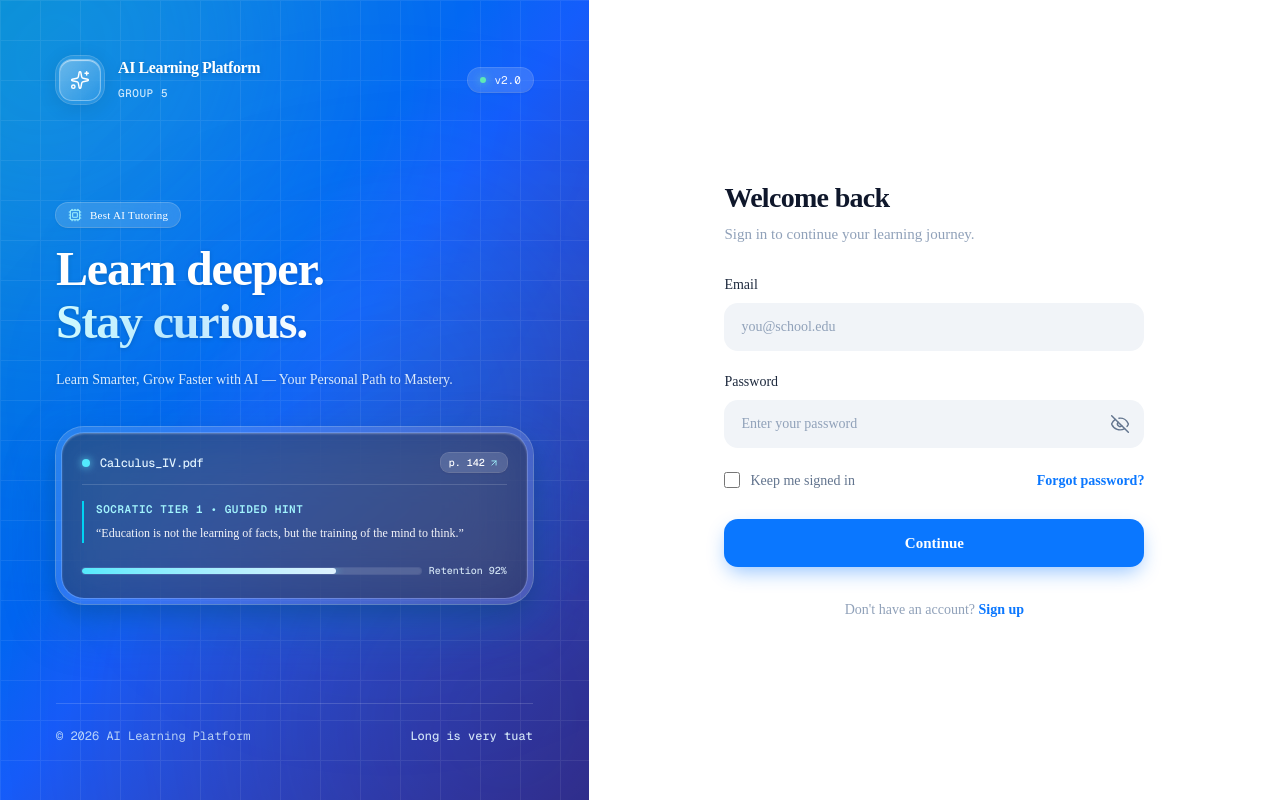
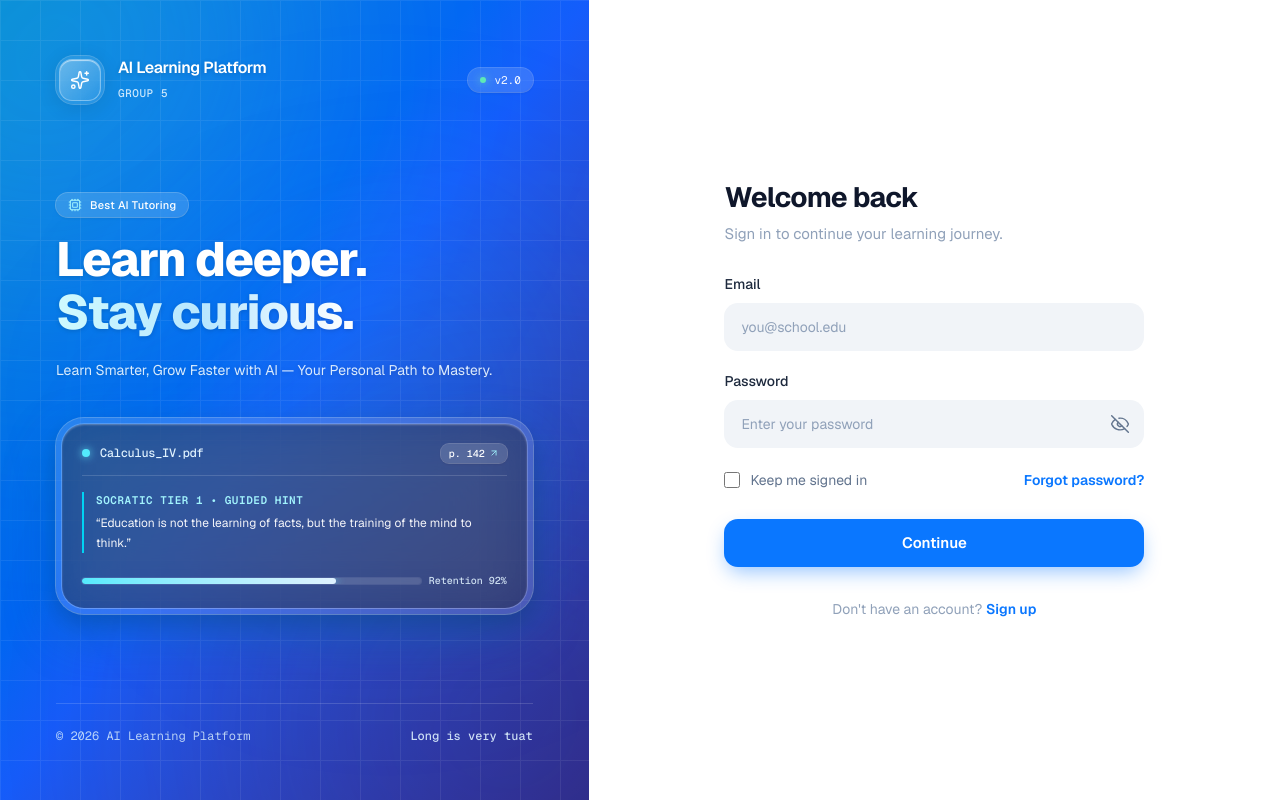
Before and after one commit to LongNguyen2910/ai-learning-platform, a Next.js app in the folder apps/web/: page /login in a window 1280 px wide. Built offline with nearby package versions, Linux system fonts and the light colour scheme.

Commit message:
fix: login bug

```diff
--- a/apps/web/src/app/globals.css
+++ b/apps/web/src/app/globals.css
@@ -7,9 +7,9 @@
 @theme inline {
   --color-background: var(--background);
   --color-foreground: var(--foreground);
-  --font-sans: var(--font-sans);
-  --font-mono: var(--font-geist-mono);
-  --font-heading: var(--font-sans);
+  --font-sans: var(--font-geist-sans), ui-sans-serif, system-ui, sans-serif;
+  --font-mono: var(--font-geist-mono), ui-monospace, SFMono-Regular, monospace;
+  --font-heading: var(--font-geist-sans), ui-sans-serif, system-ui, sans-serif;
   --color-sidebar-ring: var(--sidebar-ring);
   --color-sidebar-border: var(--sidebar-border);
   --color-sidebar-accent-foreground: var(--sidebar-accent-foreground);
--- a/apps/web/src/components/auth/login-form.tsx
+++ b/apps/web/src/components/auth/login-form.tsx
@@ -18,6 +18,12 @@
   const [errors, setErrors] = React.useState<Partial<Record<keyof LoginInput, string>>>({})
   const [serverError, setServerError] = React.useState<string | null>(null)
   const [isLoading, setIsLoading] = React.useState(false)
+
+  // Ensure loading state is always reset when returning to /login (e.g. after logout or BFCache restore)
+  React.useEffect(() => {
+    setIsLoading(false)
+    setServerError(null)
+  }, [])
 
   const handleChange = (e: React.ChangeEvent<HTMLInputElement>) => {
     const { name, value } = e.target
@@ -71,7 +77,9 @@
         localStorage.setItem("auth_token", data.access_token)
       }
 
-      router.push("/dashboard")
+      setIsLoading(false)
+      setFormData((prev) => ({ ...prev, password: "" }))
+      router.replace("/dashboard")
     } catch {
       setServerError("Unable to connect to authentication server. Please check your network or try again.")
       setIsLoading(false)
--- a/apps/web/src/components/dashboard/top-header.tsx
+++ b/apps/web/src/components/dashboard/top-header.tsx
@@ -63,7 +63,8 @@
     if (typeof window !== "undefined") {
       localStorage.removeItem("auth_token")
     }
-    router.push("/login")
+    router.replace("/login")
+    router.refresh()
   }
 
   return (
```
